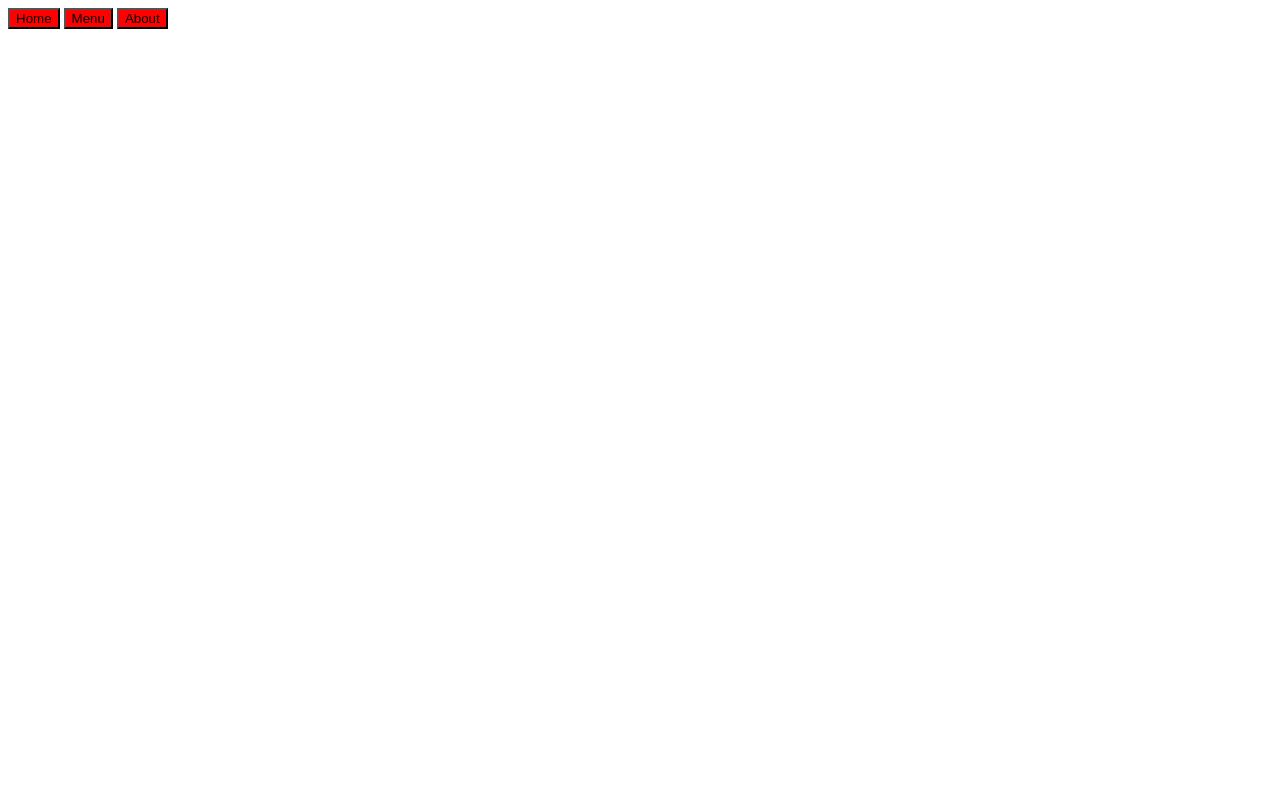
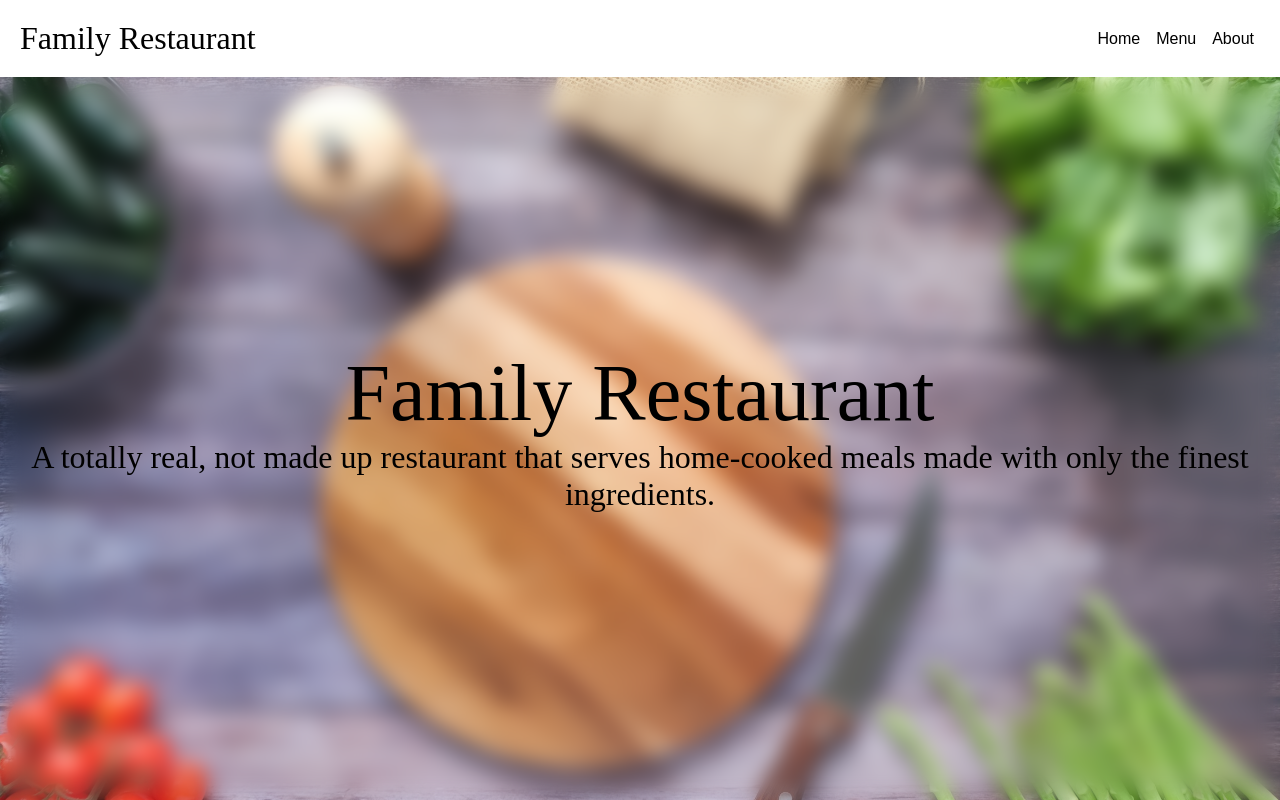
Before and after one commit to matthewb570/odin-restaurant-page, a website built with webpack: page src/index.html in a window 1280 px wide. Built offline with nearby package versions, Linux system fonts and the light colour scheme.

Commit message:
Add content and styles for home page

```diff
--- a/src/index.html
+++ b/src/index.html
@@ -6,6 +6,7 @@
     </head>
     <body>
         <header>
+            <div class="title">Family Restaurant</div>
             <nav>
                <button type="button">Home</button>
                <button type="button">Menu</button>
@@ -13,7 +14,12 @@
             </nav>
         </header>
         <div id="content">
-
+            <div class="home-container">
+                <div class="text-content">
+                    <div class="name">Family Restaurant</div>
+                    <div class="description">A totally real, not made up restaurant that serves home-cooked meals made with only the finest ingredients.</div>
+                </div>
+            </div>
         </div>
     </body>
 </html>
--- a/src/styles.css
+++ b/src/styles.css
@@ -1,3 +1,77 @@
-button {
-    background-color: red;
+/* TODO: Investigate edge of image not blurring */
+/* TODO: Add font */
+
+:root {
+    --cutting-board-image: url(./images/cutting_board.jpg)
 }
+
+body {
+    padding: 0;
+    margin: 0;
+    height: 100vh;
+
+    display: flex;
+    flex-direction: column;
+}
+
+header {
+    display: flex;
+    align-items: center;
+
+    padding: 20px;
+}
+
+header .title {
+    flex: 1;
+
+    font-size: 2rem;
+}
+
+header nav button {
+    border: none;
+    background-color: inherit;
+    font-size: 1rem;
+}
+
+#content {
+    flex: 1;
+
+    display: flex;
+    flex-direction: column;
+}
+
+.home-container {
+    flex: 1;
+
+    display: flex;
+    flex-direction: column;
+
+    background-image: var(--cutting-board-image);
+    background-repeat: no-repeat;
+    background-size: cover;
+}
+
+.home-container .text-content {
+    flex: 1;
+
+    display: flex;
+    flex-direction: column;
+    backdrop-filter: blur(10px);
+}
+
+.home-container .text-content .name {
+    flex: 1;
+
+    display: flex;
+    justify-content: center;
+    align-items: flex-end;
+
+    font-size: 5rem;
+}
+
+.home-container .description {
+    flex: 1;
+
+    text-align: center;
+    font-size: 2rem;
+}
```
Also changed, not shown: src/images/cutting_board.jpg (added).
